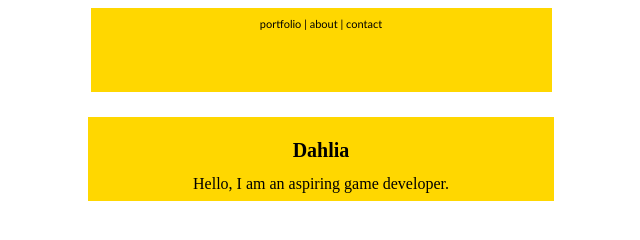
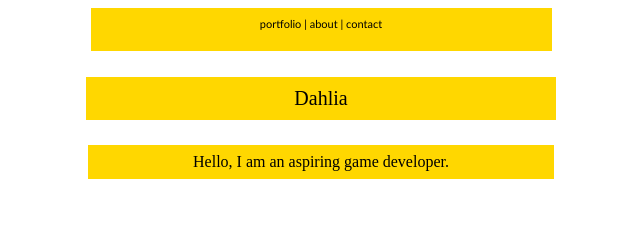
Before and after one commit to simplydahlia/simplydahlia, a plain HTML site: page index.html in a window 1280 px wide. Shown: the whole page, without its empty margins (319-959 px from the left). Drawn offline with Linux system fonts and the light colour scheme.

Commit message:
Update index.html

```diff
--- a/index.html
+++ b/index.html
@@ -22,7 +22,7 @@
   text-align: center;
   width: 450px;
 }
-  h1 {
+  .name {
     font-family: pixellove;
     font-size: 20px;
   }
@@ -44,9 +44,8 @@
 
   <div id="grid">
   <div class="links">portfolio | about | contact</div>
-  <div>
-    <h1>Dahlia</h1>
-    Hello, I am an aspiring game developer.</div>
+    <div class="name">Dahlia</div>
+    <div>Hello, I am an aspiring game developer.</div>
 
 </div>
 </body>
```
